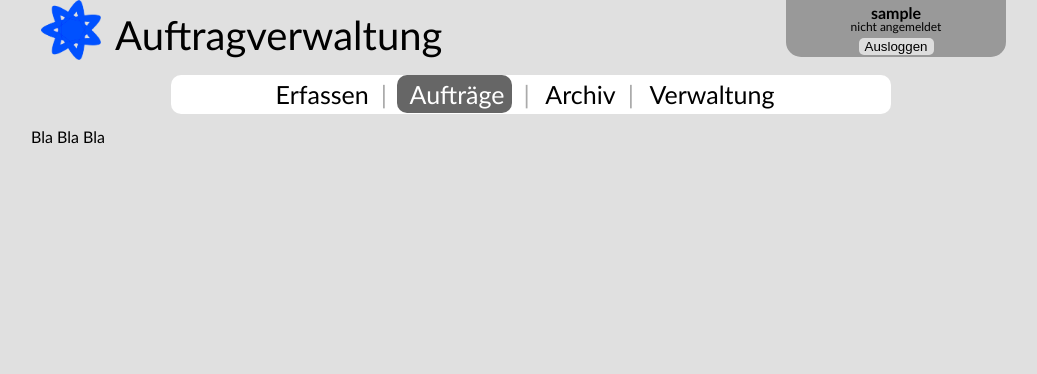
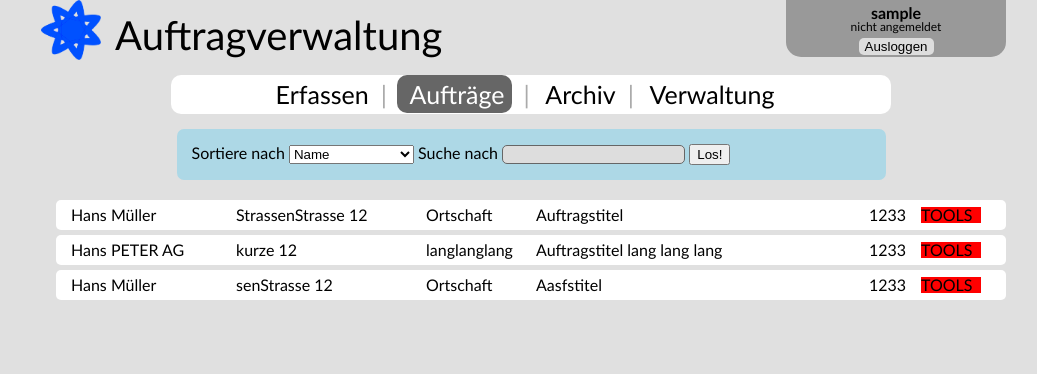
Before and after one commit to fox918/cs261, a PHP site: page / in a window 1280 px wide. Shown: the top 374 px of the page, without its empty margins (109-1146 px from the left). Run offline with PHP 8.4, Linux system fonts and the light colour scheme; the visitor is signed in with stand-in values (Sample User, id 1).

Commit message:
added skeletons where needed for milestone

```diff
--- a/classes.php
+++ b/classes.php
@@ -53,9 +53,22 @@ class user
     }
 
     // returns true if the user has the authority to do $input
-    public function hasAuth($input)
+    public function hasAuth($page, $action)
     {
-        //TODO implement
+        if($this->role == 'admin'){
+            return true;
+        }
+    /*
+     * Actions:
+     * view, change
+     */
+
+
+
+
+        //TODO implement interaction
+
+        //TODO delete after DB implementation
         return true;
     }
 
@@ -89,7 +102,7 @@ class page
 {
     //variables
     private $page = 'login'; //current page, default is login
-    private $pages = Array('login','create','list','archive','admin','edit');
+    private $pages = Array('login','create','list','archive','admin','edit','error');
     private $subpage; //current subpage
     private $subpages;
 
@@ -105,7 +118,8 @@ class page
         'list'=>'Aufträge',
         'archive'=>'Archiv',
         'admin'=>'Verwaltung',
-        'edit'=>'Auftragsansicht'
+        'edit'=>'Auftragsansicht',
+        'error'=>'Fehler'
     );
     //setters
 
@@ -115,10 +129,16 @@ class page
         $input = strtolower($input);
         if(isset($input) && in_array($input,$this->pages,TRUE))
         {
-            if($this->user->isLoggedIn() && $this->user->hasAuth($input))
+            if($this->user->isLoggedIn() && $this->user->hasAuth($input,'view'))
             {
                 $this->page = $input;
             }
+            else
+            {
+                $this->page = 'error';
+            }
+
+
         }
     }
 
@@ -170,7 +190,7 @@ class page
         {
             $class='';
             if($key == $this->page){$class='class="active"';}
-            if($this->user->hasAuth($key))
+            if($this->user->hasAuth($key,'view'))
             {
                 echo '<li>'.
                     '<a '.$class.' href="index.php?page='.$key.'"> '.
@@ -187,7 +207,7 @@ class page
     {
         $check = true; //required because of security reasons
         //(included page won't display anything if not set)
-        //TODO check if user has the right to do so
-        include './templates/'.$this->page.'.php';
+
+        require './templates/'.$this->page.'.php';
     }
 }
--- a/css/style.css
+++ b/css/style.css
@@ -246,9 +246,9 @@ glogin p label{
 }
 #create #order_details textarea{
     display: block;
-    width:100%;
     max-width:100%;
     resize:vertical;
+    width:100%;
 }
 #create .floatright{
     float:right;
@@ -258,8 +258,8 @@ glogin p label{
     float:left;
 }
 #create #materials p{
+    height: 30px;
     position:relative;
-    height: 30px;
 }
 #create #materials p span{
     display:inline;
@@ -269,3 +269,51 @@ glogin p label{
     display:inline;
     position:absolute;
 }
+
+/* List of all Articles*/
+#list {
+
+}
+#list .sortsearch{
+    background-color: #ADD8E6;
+    border-radius: 7px;
+    margin: 10px auto 20px auto;
+    padding: 15px;
+    width: 70%;
+}
+#list .sortsearch *{
+    display: inline;
+}
+#list ul li{
+    background-color: #fff;
+    border-radius: 5px;
+    margin: 5px 10px 5px 10px;
+    padding: 7px 15px 7px 15px;
+    position:relative;
+}
+#list ul li p{
+    display: inline;
+}
+#list ul li div{
+    background-color: red;
+    display: inline;
+    float: right;
+    margin: 0 10px 0 10px;
+    width: 60px;
+}
+#list ul li .street{
+    left: 180px;
+    position:absolute;
+}
+#list ul li .location{
+    left: 370px;
+    position:absolute;
+}
+#list ul li .title{
+    left: 480px;
+    position:absolute;
+}
+#list ul li .id{
+    position:absolute;
+    right: 100px;
+}
--- a/templates/list.php
+++ b/templates/list.php
@@ -5,15 +5,67 @@ if(!isset($check))
     $errorTitle='Unerlaubter Zugriff';
     $error='Dieser Zugriff ist nicht erlaubt';
     include 'error.php';
-    die;
+die;
 }
 /*
  * list all order page
  */
 
 ?>
-<div>
+<article id='list'>
+    <div class='sortsearch'>
+        <div class='sort'>
+        <p>Sortiere nach</p>
+        <select>
+            <option>Name</option>
+            <option>Ortschaft</option>
+            <option>Auftragstitel</option>
+            <option>Auftragsnummer</option>
+            <option>Erstellungsdatum</option>
+            <option>Änderungsdatum</option>
+        </select>
+        </div>
+        <div class='search'>
+            <p> Suche nach <input type="text" name="" id="" value="" /></p>
+            <button type="submit">Los!</button>
+        </div>
+    </div>
     <ul>
-        <li><span>Bla Bla Bla</span></li>
+        <li>
+        <p>
+        <span class='client'>Hans Müller</span>
+        <span class='street'>StrassenStrasse 12</span>
+        <span class='location'>Ortschaft</span>
+        <span class='title'>Auftragstitel</span>
+        <span class='id'>1233</span>
+        </p>
+        <div>
+            TOOLS
+        </div>
+        </li>
+        <li>
+        <p>
+        <span class='client'>Hans PETER AG</span>
+        <span class='street'>kurze 12</span>
+        <span class='location'>langlanglang</span>
+        <span class='title'>Auftragstitel lang lang lang</span>
+        <span class='id'>1233</span>
+        </p>
+        <div>
+            TOOLS
+        </div>
+        </li>
+        <li>
+        <p>
+        <span class='client'>Hans Müller</span>
+        <span class='street'>senStrasse 12</span>
+        <span class='location'>Ortschaft</span>
+        <span class='title'>Aasfstitel</span>
+        <span class='id'>1233</span>
+        </p>
+        <div>
+            TOOLS
+        </div>
+        </li>
     </ul>
-</div>
+</article>
```
Also changed, not shown: templates/admin.php (+13 -0 lines), templates/archive.php (+59 -2 lines). Lines whose indentation alone changed are shown as unchanged.
